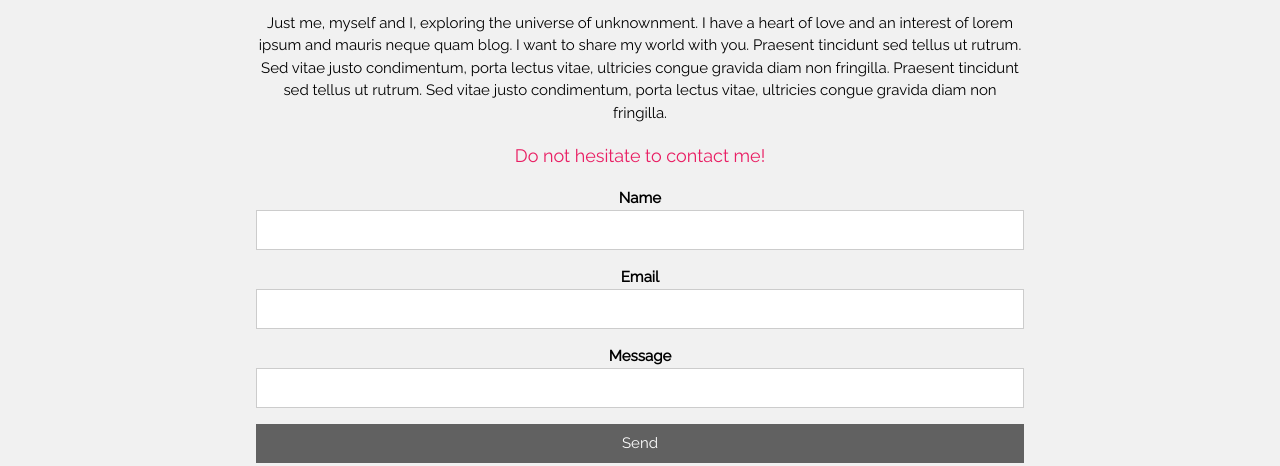
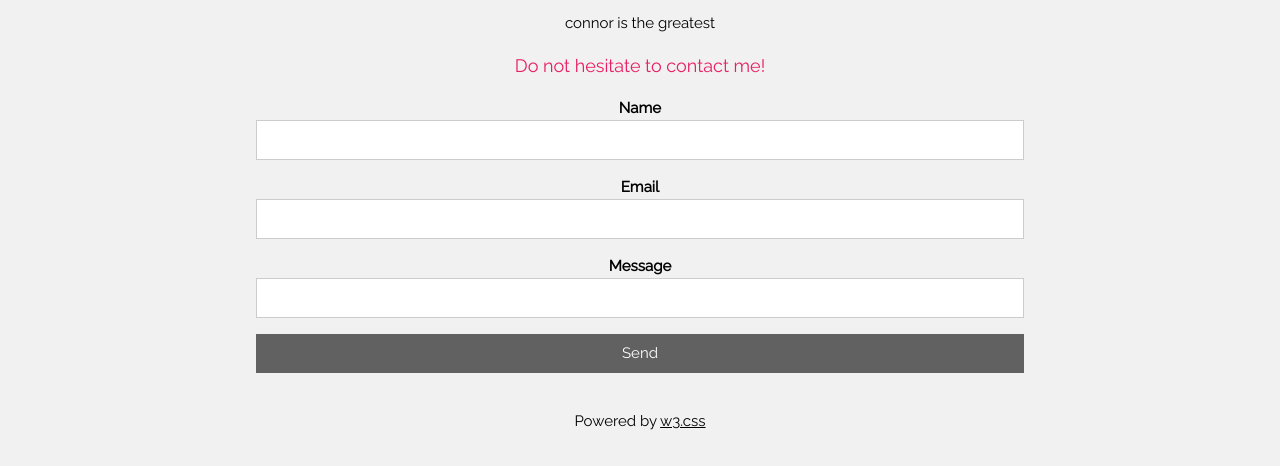
Before and after one commit to helloconnor/helloconnor.github.io, a plain HTML site: page unit_1/index.html in a window 1280 px wide. Shown: the part 619-1085 px from the top of the page. Drawn offline with nearby package versions, Linux system fonts and the light colour scheme.

Commit message:
making changes

```diff
--- a/unit_1/index.html
+++ b/unit_1/index.html
@@ -42,7 +42,7 @@ body {font-family: "Raleway", Arial, sans-serif}
   <h2>About</h2>
   <img src="/w3images/boy.jpg" class="w3-image w3-padding-32" width="300" height="300">
   <form style="margin:auto;width:60%" action="/action_page.php" target="_blank">
-    <p>Just me, myself and I, exploring the universe of unknownment. I have a heart of love and an interest of lorem ipsum and mauris neque quam blog. I want to share my world with you. Praesent tincidunt sed tellus ut rutrum. Sed vitae justo condimentum, porta lectus vitae, ultricies congue gravida diam non fringilla. Praesent tincidunt sed tellus ut rutrum. Sed vitae justo condimentum, porta lectus vitae, ultricies congue gravida diam non fringilla.</p>
+    <p>connor is the greatest</p>
     <p class="w3-large w3-text-pink">Do not hesitate to contact me!</p>
     <div class="w3-section">
       <label><b>Name</b></label>
```
